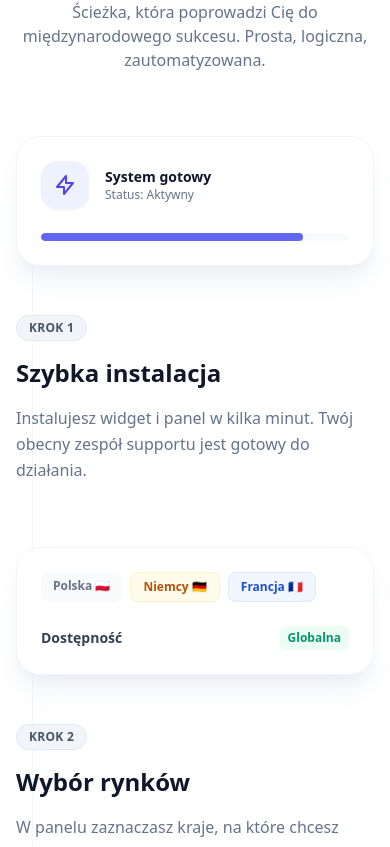
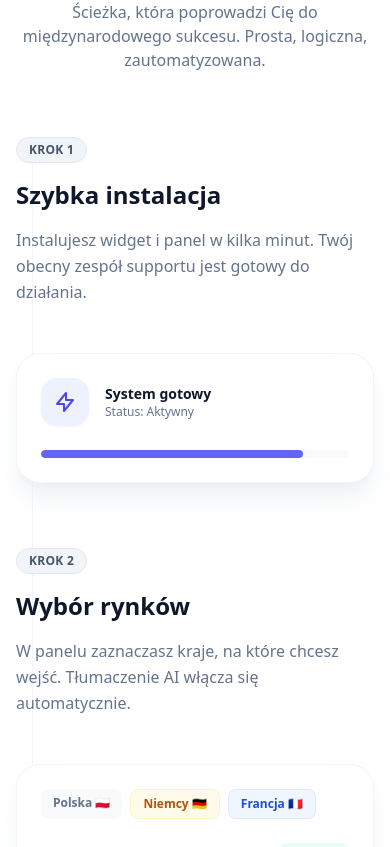
Before and after one commit to hubert-browin/nextjs-chataptor, a Next.js app: page / in a window 390 px wide. Shown: the part 1537-2384 px from the top of the page. Built offline with nearby package versions, Linux system fonts and the light colour scheme.

Commit message:
mobile update

```diff
--- a/app/page.tsx
+++ b/app/page.tsx
@@ -198,7 +198,7 @@
     </div>
 );
 
-// Komponent Kroku Growth
+// Komponent Kroku Growth - ZMODYFIKOWANY UKŁAD MOBILNY
 const GrowthStep = ({ number, title, description, children, side = 'left', last = false }: { number: string, title: string, description: string, children: React.ReactNode, side?: 'left' | 'right', last?: boolean }) => {
     const [isVisible, setIsVisible] = useState(false);
     const domRef = useRef<HTMLDivElement>(null);
@@ -218,16 +218,24 @@
             <div className="hidden md:flex absolute left-1/2 top-1/2 -translate-x-1/2 -translate-y-1/2 w-8 h-8 rounded-full border-4 border-white bg-indigo-600 shadow-md z-10 items-center justify-center">
                 <div className="w-2.5 h-2.5 rounded-full bg-white"></div>
             </div>
-            {/* Ukrywamy linię przerywaną na mobile, bo psuje layout */}
+            {/* Linia tylko na desktopie */}
             <div className={`hidden md:block absolute top-1/2 -z-0 h-0.5 border-t-2 border-dashed border-indigo-200 w-1/2 ${side === 'left' ? 'left-1/2' : 'right-1/2'}`}></div>
-            <div className={`w-full md:w-1/2 flex flex-col justify-center relative z-10 ${side === 'left' ? 'md:items-end md:text-right md:pr-16 order-2 md:order-1' : 'md:items-start md:text-left md:pl-16 order-2 md:order-2'}`}>
+
+            {/* TEKST (KROK, TYTUŁ) */}
+            {/* Mobile: order-1 (pierwszy) */}
+            {/* Desktop: order zależy od 'side' */}
+            <div className={`w-full md:w-1/2 flex flex-col justify-center relative z-10 order-1 ${side === 'left' ? 'md:items-end md:text-right md:pr-16 md:order-1' : 'md:items-start md:text-left md:pl-16 md:order-2'}`}>
                 <div>
                     <div className="inline-block px-3 py-1 bg-slate-100 text-slate-600 rounded-full text-xs font-bold mb-4 tracking-wide border border-slate-200">KROK {number}</div>
                     <h3 className="text-2xl md:text-3xl font-bold text-slate-900 mb-4">{title}</h3>
                     <p className="text-slate-500 text-base md:text-lg leading-relaxed max-w-sm">{description}</p>
                 </div>
             </div>
-            <div className={`w-full md:w-1/2 flex items-center justify-center relative z-10 order-1 ${side === 'left' ? 'md:order-2 md:pl-16' : 'md:order-1 md:pr-16'}`}>
+
+            {/* WIZUALIZACJA (KAFELEK) */}
+            {/* Mobile: order-2 (drugi) */}
+            {/* Desktop: order zależy od 'side' */}
+            <div className={`w-full md:w-1/2 flex items-center justify-center relative z-10 order-2 ${side === 'left' ? 'md:order-2 md:pl-16' : 'md:order-1 md:pr-16'}`}>
                 {children}
             </div>
         </div>
@@ -554,11 +562,13 @@
                 </div>
             </div>
         </div>
+        {/* POWIĘKSZONE LOGOTYPY INTEGRACJI */}
         <div className="w-full relative mask-gradient mt-8 md:mt-12 overflow-hidden">
             <div className="flex animate-marquee whitespace-nowrap items-center">
                 {[...logos, ...logos, ...logos, ...logos, ...logos].map((logo, index) => (
                     <div key={index} className="w-32 h-32 md:w-48 md:h-48 flex-shrink-0 flex items-center justify-center mx-6 md:mx-10 opacity-60 grayscale hover:grayscale-0 hover:opacity-100 transition-all duration-300">
-                        <img src={logo} alt="Integration" className="w-16 h-16 md:w-24 md:h-24 object-contain" />
+                        {/* Zmieniono w-16 h-16 na w-24 h-24 oraz w-24 na w-32 */}
+                        <img src={logo} alt="Integration" className="w-24 h-24 md:w-32 md:h-32 object-contain" />
                     </div>
                 ))}
             </div>
@@ -763,12 +773,12 @@
             <div className="space-y-6 md:space-y-8">
                 <h4 className="text-lg font-bold text-slate-900">Kontakt</h4>
                 <div className="space-y-4 md:space-y-5">
-                <a href="mailto:hello@chataptor.com" className="flex items-center gap-4 text-slate-500 hover:text-slate-900 transition-colors group">
-                    <div className="p-2 bg-slate-50 rounded-lg group-hover:bg-slate-100 transition-colors"><svg xmlns="http://www.w3.org/2000/svg" width="20" height="20" viewBox="0 0 24 24" fill="none" stroke="currentColor" strokeWidth="2" strokeLinecap="round" strokeLinejoin="round" className="lucide lucide-mail"><rect width="20" height="16" x="2" y="4" rx="2"></rect><path d="m22 7-8.97 5.7a1.94 1.94 0 0 1-2.06 0L2 7"></path></svg></div>
+                <a href="mailto:contact@chataptor.com" className="flex items-center gap-4 text-slate-500 hover:text-slate-900 transition-colors group">
+                    <div className="p-2 rounded-lg group-hover:bg-slate-100 transition-colors"><svg xmlns="http://www.w3.org/2000/svg" width="20" height="20" viewBox="0 0 24 24" fill="none" stroke="currentColor" strokeWidth="2" strokeLinecap="round" strokeLinejoin="round" className="lucide lucide-mail"><rect width="20" height="16" x="2" y="4" rx="2"></rect><path d="m22 7-8.97 5.7a1.94 1.94 0 0 1-2.06 0L2 7"></path></svg></div>
                     <span className="font-medium text-sm md:text-base">contact@chataptor.com</span>
                 </a>
                 <div className="flex items-center gap-4 text-slate-500">
-                    <div className="p-2 bg-slate-50 rounded-lg"><svg xmlns="http://www.w3.org/2000/svg" width="20" height="20" viewBox="0 0 24 24" fill="none" stroke="currentColor" strokeWidth="2" strokeLinecap="round" strokeLinejoin="round" className="lucide lucide-map-pin"><path d="M20 10c0 4.993-5.539 10.193-7.399 11.799a1 1 0 0 1-1.202 0C9.539 20.193 4 14.993 4 10a8 8 0 0 1 16 0"></path><circle cx="12" cy="10" r="3"></circle></svg></div>
+                    <div className="p-2 rounded-lg"><svg xmlns="http://www.w3.org/2000/svg" width="20" height="20" viewBox="0 0 24 24" fill="none" stroke="currentColor" strokeWidth="2" strokeLinecap="round" strokeLinejoin="round" className="lucide lucide-map-pin"><path d="M20 10c0 4.993-5.539 10.193-7.399 11.799a1 1 0 0 1-1.202 0C9.539 20.193 4 14.993 4 10a8 8 0 0 1 16 0"></path><circle cx="12" cy="10" r="3"></circle></svg></div>
                     <span className="font-medium text-sm md:text-base">Łódź, Polska</span>
                 </div>
                 </div>
```
